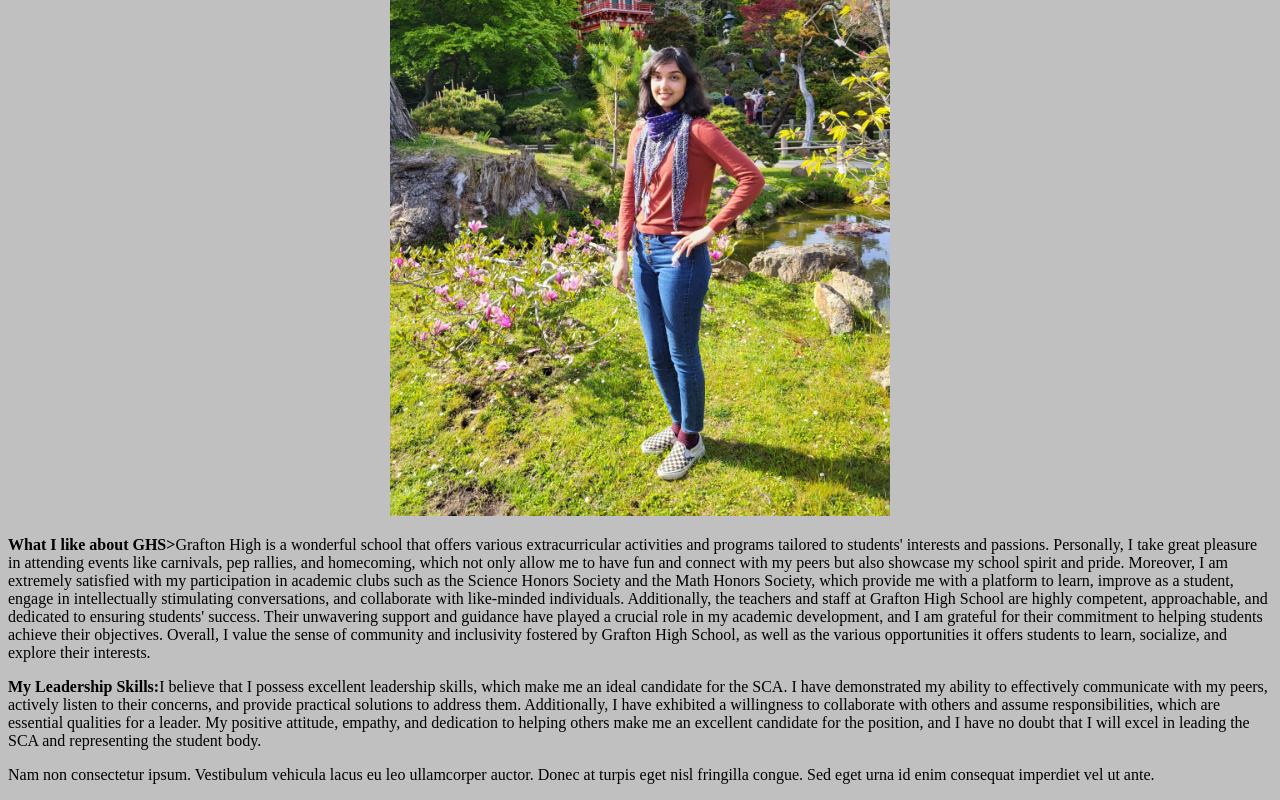
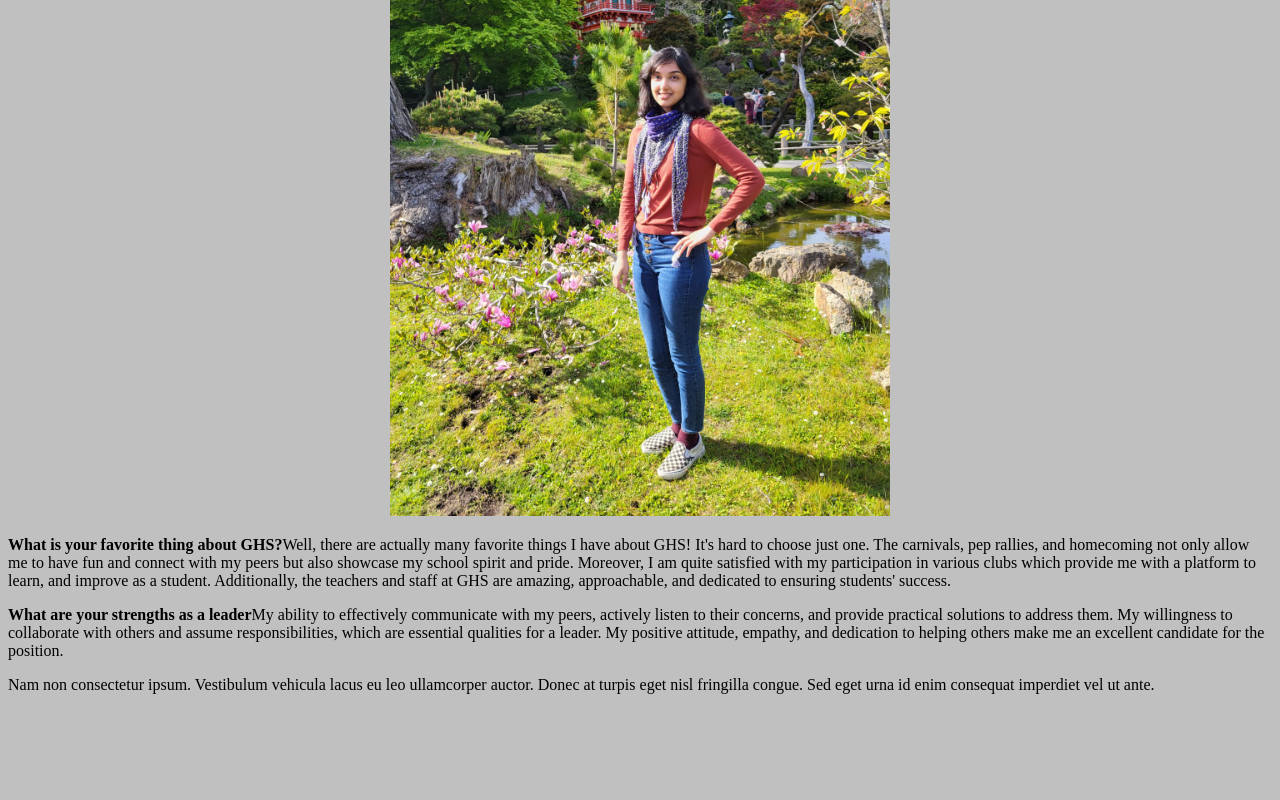
Before and after one commit to rizvizahra/president, a plain HTML site: page index.html in a window 1280 px wide. Shown: the part 334-1134 px from the top of the page. After the commit the page ends 1044 px from the top, so only its background shows below. Drawn offline with Linux system fonts and the light colour scheme.

Commit message:
Update index.html

```diff
--- a/index.html
+++ b/index.html
@@ -16,8 +16,8 @@
     </div>
       </center>
     <div>
-      <p><b>What I like about GHS></b>Grafton High is a wonderful school that offers various extracurricular activities and programs tailored to students' interests and passions. Personally, I take great pleasure in attending events like carnivals, pep rallies, and homecoming, which not only allow me to have fun and connect with my peers but also showcase my school spirit and pride. Moreover, I am extremely satisfied with my participation in academic clubs such as the Science Honors Society and the Math Honors Society, which provide me with a platform to learn, improve as a student, engage in intellectually stimulating conversations, and collaborate with like-minded individuals. Additionally, the teachers and staff at Grafton High School are highly competent, approachable, and dedicated to ensuring students' success. Their unwavering support and guidance have played a crucial role in my academic development, and I am grateful for their commitment to helping students achieve their objectives. Overall, I value the sense of community and inclusivity fostered by Grafton High School, as well as the various opportunities it offers students to learn, socialize, and explore their interests.</p>
-      <p><b>My Leadership Skills:</b>I believe that I possess excellent leadership skills, which make me an ideal candidate for the SCA. I have demonstrated my ability to effectively communicate with my peers, actively listen to their concerns, and provide practical solutions to address them. Additionally, I have exhibited a willingness to collaborate with others and assume responsibilities, which are essential qualities for a leader. My positive attitude, empathy, and dedication to helping others make me an excellent candidate for the position, and I have no doubt that I will excel in leading the SCA and representing the student body.</p>
+      <p><b>What is your favorite thing about GHS?</b>Well, there are actually many favorite things I have about GHS! It's hard to choose just one. The carnivals, pep rallies, and homecoming not only allow me to have fun and connect with my peers but also showcase my school spirit and pride. Moreover, I am quite satisfied with my participation in various clubs which provide me with a platform to learn, and improve as a student. Additionally, the teachers and staff at GHS are amazing, approachable, and dedicated to ensuring students' success.</p>
+      <p><b>What are your strengths as a leader</b>My ability to effectively communicate with my peers, actively listen to their concerns, and provide practical solutions to address them. My willingness to collaborate with others and assume responsibilities, which are essential qualities for a leader. My positive attitude, empathy, and dedication to helping others make me an excellent candidate for the position.</p>
       <p>Nam non consectetur ipsum. Vestibulum vehicula lacus eu leo ullamcorper auctor. Donec at turpis eget nisl fringilla congue. Sed eget urna id enim consequat imperdiet vel ut ante.</p>
     </div>
   </body>
```
